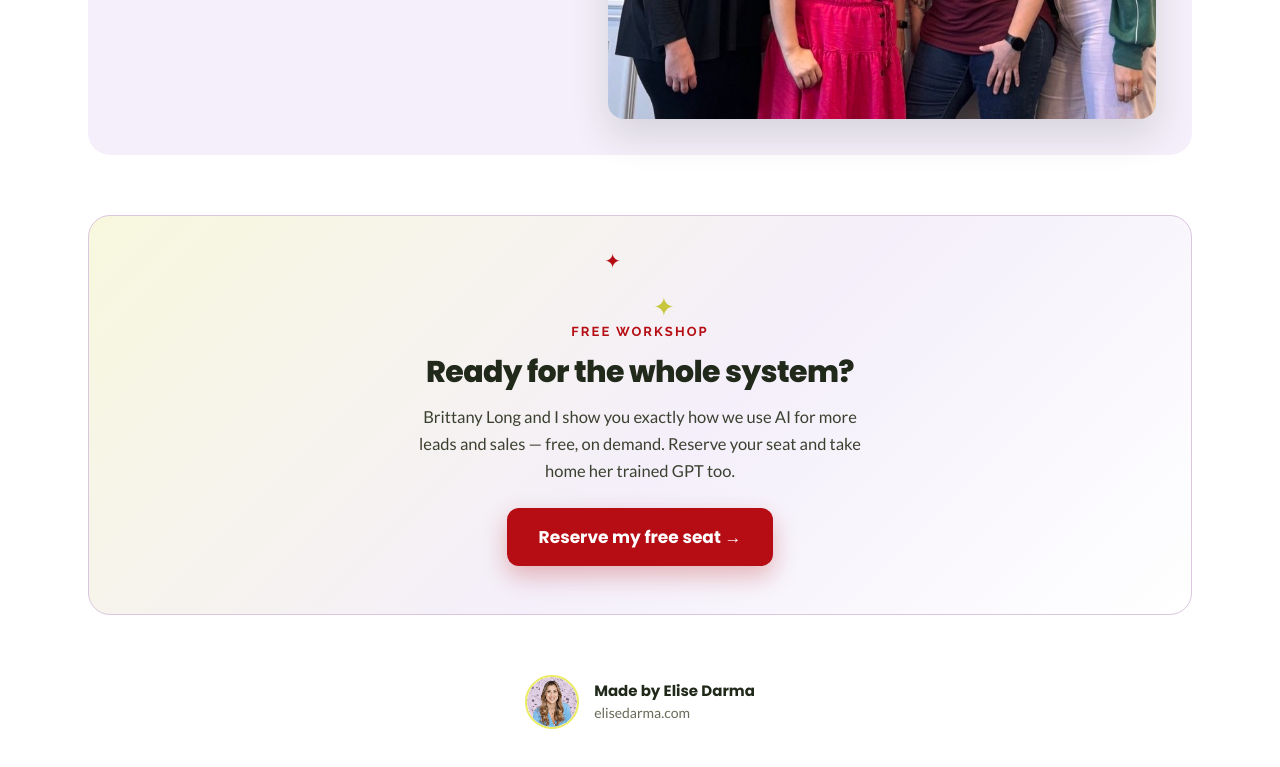
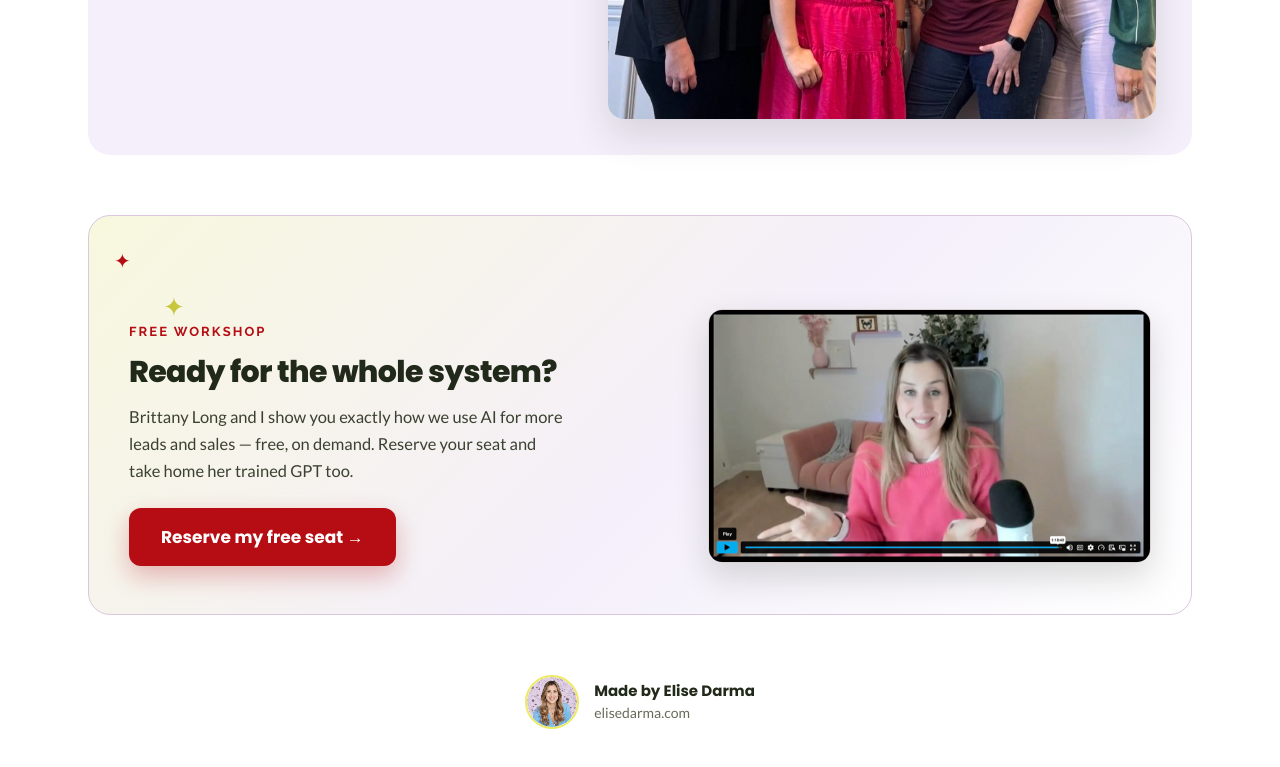
Before and after one commit to elisedarma/elisedarma.github.io, a plain HTML site: page burn-book/index.html in a window 1280 px wide. Shown: the part 8409-9176 px from the top of the page. Drawn offline with Linux system fonts and the light colour scheme.

Commit message:
Add the workshop replay preview photo to the free-workshop CTA
Co-Authored-By: Claude Sonnet 5 <noreply@anthropic.com>

```diff
--- a/burn-book/index.html
+++ b/burn-book/index.html
@@ -171,12 +171,13 @@
   .team p{margin:0;color:var(--ink-2);font-size:17.5px}
   .team .cap{font-family:var(--display);font-weight:800;font-size:29px;letter-spacing:-.015em;color:var(--ink);margin:0 0 12px;line-height:1.15}
 
-  .cta{position:relative;overflow:hidden;background:linear-gradient(135deg,var(--lime-tint),var(--surface-2) 55%,#fff);border:1.5px solid var(--lime-border);border-radius:22px;padding:48px 36px;margin:60px 0 30px;text-align:center}
+  .cta{position:relative;overflow:hidden;background:linear-gradient(135deg,var(--lime-tint),var(--surface-2) 55%,#fff);border:1.5px solid var(--lime-border);border-radius:22px;padding:48px 40px;margin:60px 0 30px}
+  .cta-grid{display:grid;grid-template-columns:1.1fr .9fr;gap:38px;align-items:center;text-align:left}
   .cta .k{font-family:var(--label);text-transform:uppercase;letter-spacing:.16em;font-size:13px;font-weight:700;color:var(--red-ink)}
-  .cta h2{font-family:var(--display);font-weight:800;font-size:30px;line-height:1.2;margin:12px auto 0;color:var(--ink);letter-spacing:-.02em;max-width:520px}
-  .cta p{font-size:16.5px;color:var(--ink-2);max-width:460px;margin:14px auto 0}
+  .cta h2{font-family:var(--display);font-weight:800;font-size:30px;line-height:1.2;margin:12px 0 0;color:var(--ink);letter-spacing:-.02em}
+  .cta p{font-size:16.5px;color:var(--ink-2);margin:14px 0 0;max-width:440px}
   .cta .btn{display:inline-block;margin-top:22px;background:var(--red);color:#fff;text-decoration:none;font-family:var(--display);font-weight:700;font-size:17px;padding:15px 32px;border-radius:12px;box-shadow:0 10px 24px rgba(181,13,19,.28)}
-  .cta .fine{font-size:13.5px;color:var(--ink-3);margin-top:14px}
+  .cta-photo{width:100%;border-radius:14px;border:1.5px solid var(--line);box-shadow:0 14px 32px rgba(32,41,26,.16)}
   .cta-star{position:absolute;font-family:var(--display);z-index:0}
   .cta-star.cs1{top:22px;left:34px;font-size:26px;color:var(--lime-deep);transform:rotate(-10deg)}
   .cta-star.cs2{bottom:26px;right:40px;font-size:20px;color:var(--red-ink);transform:rotate(14deg)}
@@ -196,6 +197,8 @@
     .toc-list{grid-template-columns:1fr}
     .chapter h2{font-size:26px}
     .cta h2{font-size:22px}
+    .cta-grid{grid-template-columns:1fr;text-align:center}
+    .cta p{max-width:none;margin-left:auto;margin-right:auto}
     .team{grid-template-columns:1fr;padding:22px;text-align:center}
     .team-text{text-align:center}
   }
@@ -259,10 +262,15 @@
   <div class="cta">
     <span class="cta-star cs1">&#10022;</span>
     <span class="cta-star cs2">&#10022;</span>
-    <p class="k">Free workshop</p>
-    <h2>Ready for the whole system?</h2>
-    <p>Brittany Long and I show you exactly how we use AI for more leads and sales — free, on demand. Reserve your seat and take home her trained GPT too.</p>
-    <a class="btn" href="https://elisedarma.com/ai" id="joinBtn">Reserve my free seat &rarr;</a>
+    <div class="cta-grid">
+      <div class="cta-text">
+        <p class="k">Free workshop</p>
+        <h2>Ready for the whole system?</h2>
+        <p>Brittany Long and I show you exactly how we use AI for more leads and sales — free, on demand. Reserve your seat and take home her trained GPT too.</p>
+        <a class="btn" href="https://elisedarma.com/ai" id="joinBtn">Reserve my free seat &rarr;</a>
+      </div>
+      <img class="cta-photo" src="images/workshop-preview.png" alt="Watch the free AI workshop replay">
+    </div>
   </div>
 
   <footer>
```
Also changed, not shown: burn-book/images/workshop-preview.png (added).
